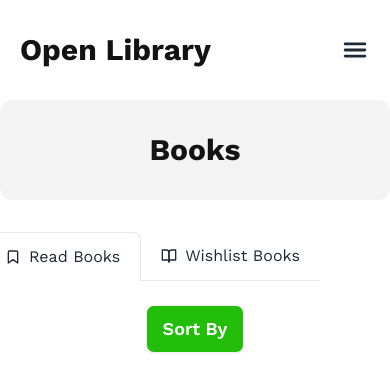
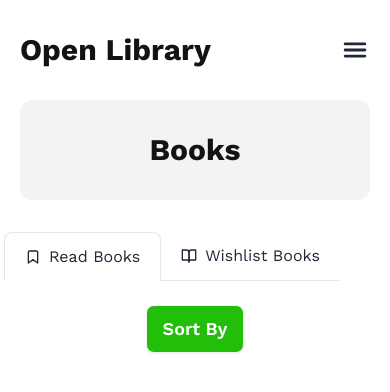
Before and after one commit to Amdadul-HQ/book_reading_site, a React (Vite) app: page /listedbooks/wishlist in a window 390 px wide. Shown: the top 392 px of the page. Built offline with nearby package versions, Linux system fonts and the light colour scheme; a web font is replaced by a local one.

Commit message:
responsive fix

```diff
--- a/src/Component/ReadBook/ReadBook.jsx
+++ b/src/Component/ReadBook/ReadBook.jsx
@@ -5,7 +5,7 @@
 const ReadBook = ({book}) => {
     const {bookId,image,bookName,author,tags,yearOfPublishing,publisher,totalPages,category,rating} = book
     return (
-        <div className="flex md:flex-row flex-col gap-x-6 p-6 rounded-2xl border md:px-0 px-5">
+        <div className="flex md:flex-row flex-col gap-x-6 p-6 rounded-2xl border">
             <div className="bg-[rgba(19,19,19,0.05)] flex justify-center items-center md:w-[230px] h-[230px] rounded-xl">
                 <img src={image} alt="" />
             </div>
--- a/src/Component/Whitels/Whitels.jsx
+++ b/src/Component/Whitels/Whitels.jsx
@@ -7,7 +7,7 @@
 const Whitels = ({book}) => {
     const {bookId,image,bookName,author,tags,yearOfPublishing,publisher,totalPages,category,rating} = book
     return (
-        <div className="flex md:flex-row flex-col gap-x-6 p-6 rounded-2xl border md:px-0 px-5">
+        <div className="flex md:flex-row flex-col gap-x-6 p-6 rounded-2xl border">
             <div className="bg-[rgba(19,19,19,0.05)] flex justify-center items-center md:w-[230px] h-[230px] rounded-xl">
                 <img src={image} alt="" />
             </div>
--- a/src/Component/Wishlist/Wishlist.jsx
+++ b/src/Component/Wishlist/Wishlist.jsx
@@ -37,7 +37,7 @@
     },[])
 
     return (
-        <div className="space-y-6">
+        <div className="space-y-6 max-w-screen-xl mx-auto">
               <div className="flex justify-center my-5">
 			<details className="dropdown">
 			<summary className="m-1 btn bg-[#23BE0A] text-lg font-semibold text-white hover:text-[#131313] mx-auto">Sort By</summary>
--- a/src/Pages/ListedBooks/ListedBooks.jsx
+++ b/src/Pages/ListedBooks/ListedBooks.jsx
@@ -7,10 +7,10 @@
 
 
     return (
-        <div className="font-work">
+        <div className="font-work max-w-screen-xl mx-auto md:px-0 px-5">
             <h1 className="py-8 text-[#131313] text-3xl font-bold text-center bg-[rgba(19,19,19,0.05)] rounded-xl mb-8">Books</h1>
 
-            <div className="flex items-center -mx-4 overflow-x-auto overflow-y-hidden sm:justify-start mb-4 flex-nowrap dark:bg-gray-100 dark:text-gray-800">
+            <div className="flex items-center max-w-screen-xl -mx-4 overflow-x-auto overflow-y-hidden sm:justify-start mb-4 flex-nowrap dark:bg-gray-100 dark:text-gray-800">
 	<Link to='' onClick={() => setTabsIndex(0)} rel="noopener noreferrer" className={`flex items-center flex-shrink-0 px-5 py-3 space-x-2 ${tabsIndex === 0  ? 'border border-b-0' : 'border-b'} rounded-t-lg dark:border-gray-600 dark:text-gray-900`}>
 		<svg xmlns="http://www.w3.org/2000/svg" viewBox="0 0 24 24" fill="none" stroke="currentColor" strokeWidth="2" strokeLinecap="round" strokeLinejoin="round" className="w-4 h-4">
 			<path d="M19 21l-7-5-7 5V5a2 2 0 0 1 2-2h10a2 2 0 0 1 2 2z"></path>
```
